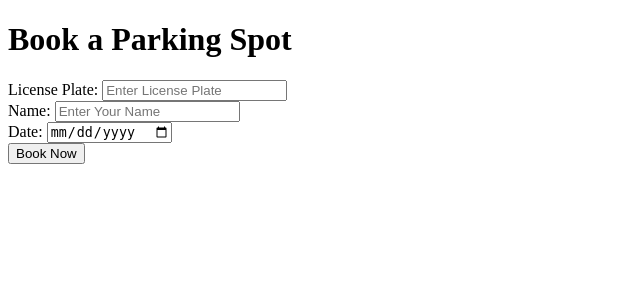
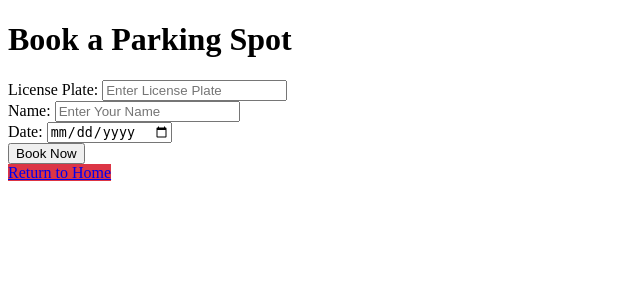
Before and after one commit to Dcphan/Parking-Lot-Check, a Python web app: template template/booking.html in a window 1280 px wide. Shown: the top 300 px of the page, without its empty margins (0-640 px from the left). Run offline with Jinja, Linux system fonts and the light colour scheme; the template is opened without the code that fills it, so the values that code supplies are empty.

Commit message:
Update booking.html

```diff
--- a/template/booking.html
+++ b/template/booking.html
@@ -23,6 +23,7 @@
             </div>
             <button type="submit">Book Now</button>
         </form>
+        <a href="main.html" class="button" style="background: #dc3545;">Return to Home</a>
     </div>
 </body>
 </html>
```
